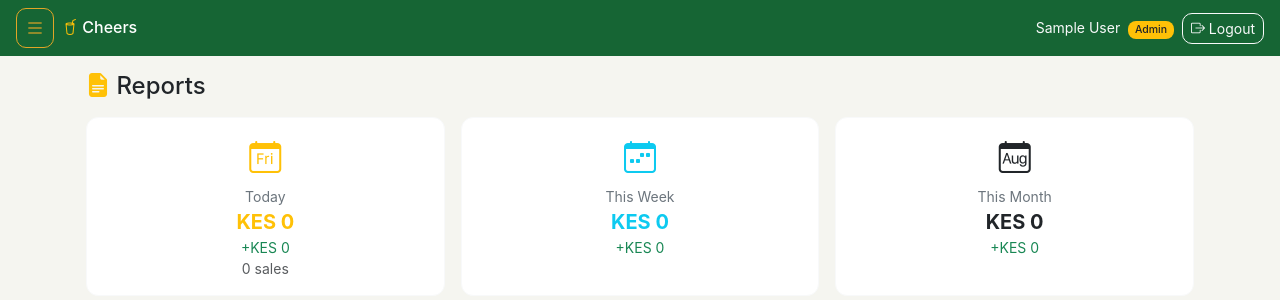
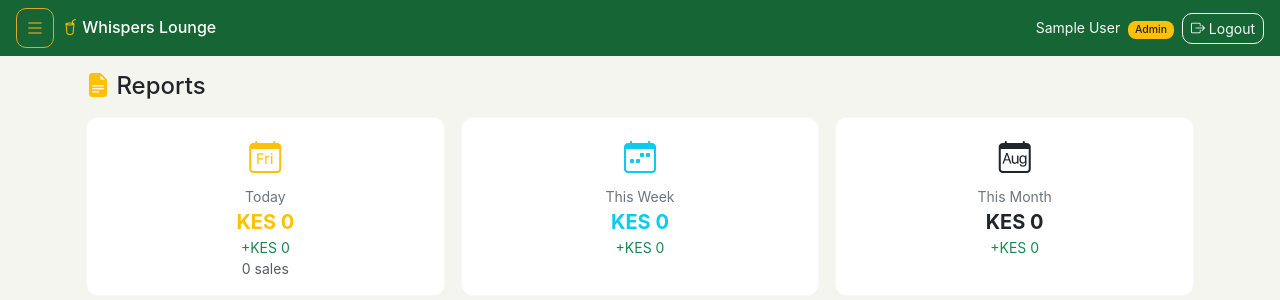
Before and after one commit to GeorgeNjoroge760/Club-cheers, a Flask app: page /reports in a window 1280 px wide. Shown: the top 300 px of the page. Run offline with Flask 3, Linux system fonts and the light colour scheme; the visitor is signed in with stand-in values (Sample User, id 1).

Commit message:
Rename club from Cheers Club to Whispers Lounge

```diff
--- a/app.py
+++ b/app.py
@@ -6,10 +6,10 @@ from routes import auth_bp, pos_bp, inventory_bp, reports_bp, admin_bp, orders_b
 
 def create_app():
     app = Flask(__name__)
-    app.config['SECRET_KEY'] = os.environ.get('SECRET_KEY', 'cheers-club-dev-key')
+    app.config['SECRET_KEY'] = os.environ.get('SECRET_KEY', 'whispers-lounge-dev-key')
     app.config['SQLALCHEMY_DATABASE_URI'] = os.environ.get(
         'DATABASE_URL',
-        'sqlite:///cheers_club.db'
+        'sqlite:///whispers_lounge.db'
     )
     app.config['SQLALCHEMY_TRACK_MODIFICATIONS'] = False
 
--- a/static/sw.js
+++ b/static/sw.js
@@ -1,4 +1,4 @@
-const CACHE = 'cheers-pos-v1';
+const CACHE = 'whispers-pos-v1';
 
 self.addEventListener('install', e => {
   e.waitUntil(
--- a/templates/admin_login.html
+++ b/templates/admin_login.html
@@ -5,7 +5,7 @@
         <div class="card-body p-4">
             <div class="text-center mb-4">
                 <i class="bi bi-cup-straw text-warning" style="font-size: 3rem;"></i>
-                <h3 class="mt-2 fw-bold" style="color: #166534;">Cheers Club</h3>
+                <h3 class="mt-2 fw-bold" style="color: #166534;">Whispers Lounge</h3>
                 <p class="text-secondary small">Admin Login</p>
             </div>
             {% if error %}
--- a/templates/analytics_pdf.html
+++ b/templates/analytics_pdf.html
@@ -2,7 +2,7 @@
 <html>
 <head>
 <meta charset="utf-8">
-<title>Analytics Report - Cheers Club</title>
+<title>Analytics Report - Whispers Lounge</title>
 <style>
     @page { size: A4; margin: 15mm; }
     body { font-family: Helvetica, sans-serif; font-size: 10px; color: #333; }
@@ -22,7 +22,7 @@
 </style>
 </head>
 <body>
-    <h1>Cheers Club &mdash; Monthly Analytics Report</h1>
+    <h1>Whispers Lounge &mdash; Monthly Analytics Report</h1>
     <div class="subtitle">Generated {{ now }}</div>
 
     <table class="summary">
@@ -91,6 +91,6 @@
         {% endfor %}
     </table>
 
-    <div class="footer">Cheers Club POS &mdash; {{ now }}</div>
+    <div class="footer">Whispers Lounge POS &mdash; {{ now }}</div>
 </body>
 </html>
--- a/templates/base.html
+++ b/templates/base.html
@@ -4,7 +4,7 @@
     <meta charset="UTF-8">
     <meta name="viewport" content="width=device-width, initial-scale=1.0, maximum-scale=1.0, user-scalable=no">
     <meta name="theme-color" content="#166534">
-    <title>Cheers Club POS</title>
+    <title>Whispers Lounge POS</title>
     <link rel="manifest" href="{{ url_for('static', filename='manifest.json') }}">
     <link rel="icon" href="{{ url_for('static', filename='icon-192.png') }}" sizes="192x192">
     <link rel="apple-touch-icon" href="{{ url_for('static', filename='icon-192.png') }}">
@@ -20,7 +20,7 @@
                 <i class="bi bi-list fs-5"></i>
             </button>
             <span class="navbar-brand mb-0 h1 fs-6 fs-md-5">
-                <i class="bi bi-cup-straw text-warning"></i> Cheers
+                <i class="bi bi-cup-straw text-warning"></i> Whispers Lounge
             </span>
         </div>
         <div class="d-flex align-items-center gap-2">
@@ -38,7 +38,7 @@
 
     <div class="offcanvas offcanvas-start" tabindex="-1" id="navMenu">
         <div class="offcanvas-header border-bottom">
-            <h5 class="offcanvas-title text-warning"><i class="bi bi-cup-straw"></i> Cheers Club</h5>
+            <h5 class="offcanvas-title text-warning"><i class="bi bi-cup-straw"></i> Whispers Lounge</h5>
             <button type="button" class="btn-close" data-bs-dismiss="offcanvas"></button>
         </div>
         <div class="offcanvas-body p-0">
--- a/templates/reports.html
+++ b/templates/reports.html
@@ -169,7 +169,7 @@ function viewReceipt(saleId) {
             currentReceiptData = data;
             let html = `
                 <div class="text-center mb-2">
-                    <strong style="color: #166534;">Cheers Club</strong>
+                    <strong style="color: #166534;">Whispers Lounge</strong>
                     <div class="small text-muted">Receipt #${data.id}</div>
                 </div>
                 <hr class="my-1">
@@ -202,7 +202,7 @@ function printReceiptModal() {
     const content = document.getElementById('receiptBody').innerHTML;
     const win = window.open('', '', 'width=300,height=600');
     win.document.write('<html><head><title>Receipt</title><style>body{font-family:monospace;font-size:13px;padding:16px;}</style></head><body>');
-    win.document.write('<div class="text-center mb-2"><strong style="color:#166534;">Cheers Club</strong></div>');
+    win.document.write('<div class="text-center mb-2"><strong style="color:#166534;">Whispers Lounge</strong></div>');
     win.document.write(content);
     win.document.write('</body></html>');
     win.document.close();
@@ -213,7 +213,7 @@ function printReceiptModal() {
 function sendWhatsApp() {
     if (!currentReceiptData) return;
     const data = currentReceiptData;
-    let msg = `*Cheers Club Receipt #${data.id}*\n${data.staff} | ${data.time}\n\n`;
+    let msg = `*Whispers Lounge Receipt #${data.id}*\n${data.staff} | ${data.time}\n\n`;
     data.items.forEach(i => { msg += `${i.name} x${i.qty} = KES ${i.total.toFixed(0)}\n`; });
     msg += `\n*TOTAL: KES ${data.total.toFixed(0)}*\n${data.payment_method}`;
     window.open('https://wa.me/?text=' + encodeURIComponent(msg), '_blank');
--- a/templates/staff_select.html
+++ b/templates/staff_select.html
@@ -3,7 +3,7 @@
 <div class="d-flex flex-column align-items-center justify-content-center vh-100 p-4" style="background: #faf8f3;">
     <div class="text-center mb-5">
         <i class="bi bi-cup-straw text-warning" style="font-size: 5rem;"></i>
-        <h1 class="mt-3 fw-bold" style="color: #166534;">Cheers Club</h1>
+        <h1 class="mt-3 fw-bold" style="color: #166534;">Whispers Lounge</h1>
         <p class="text-secondary lead">Select attendant to start</p>
     </div>
     <div class="d-flex flex-column flex-sm-row flex-wrap justify-content-center gap-3 w-100" style="max-width: 600px;">
```
Also changed, not shown: static/manifest.json.
